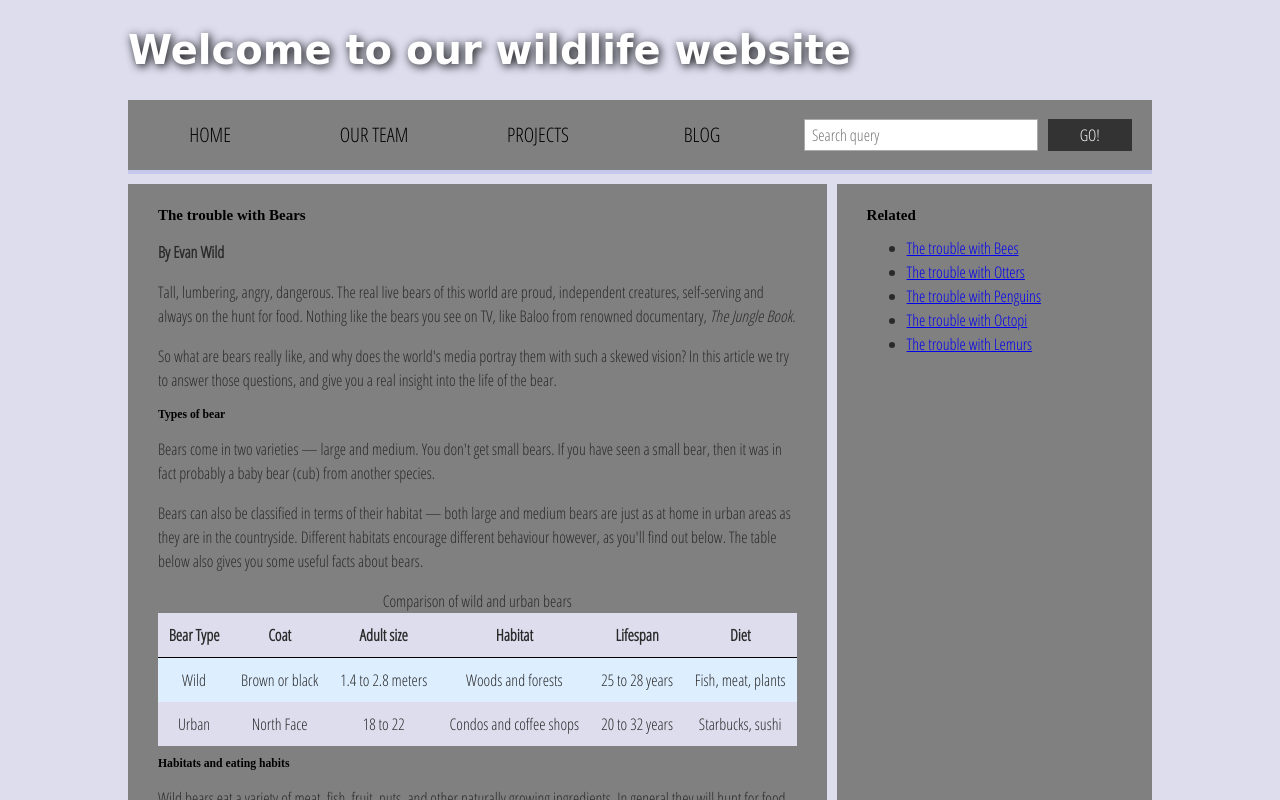
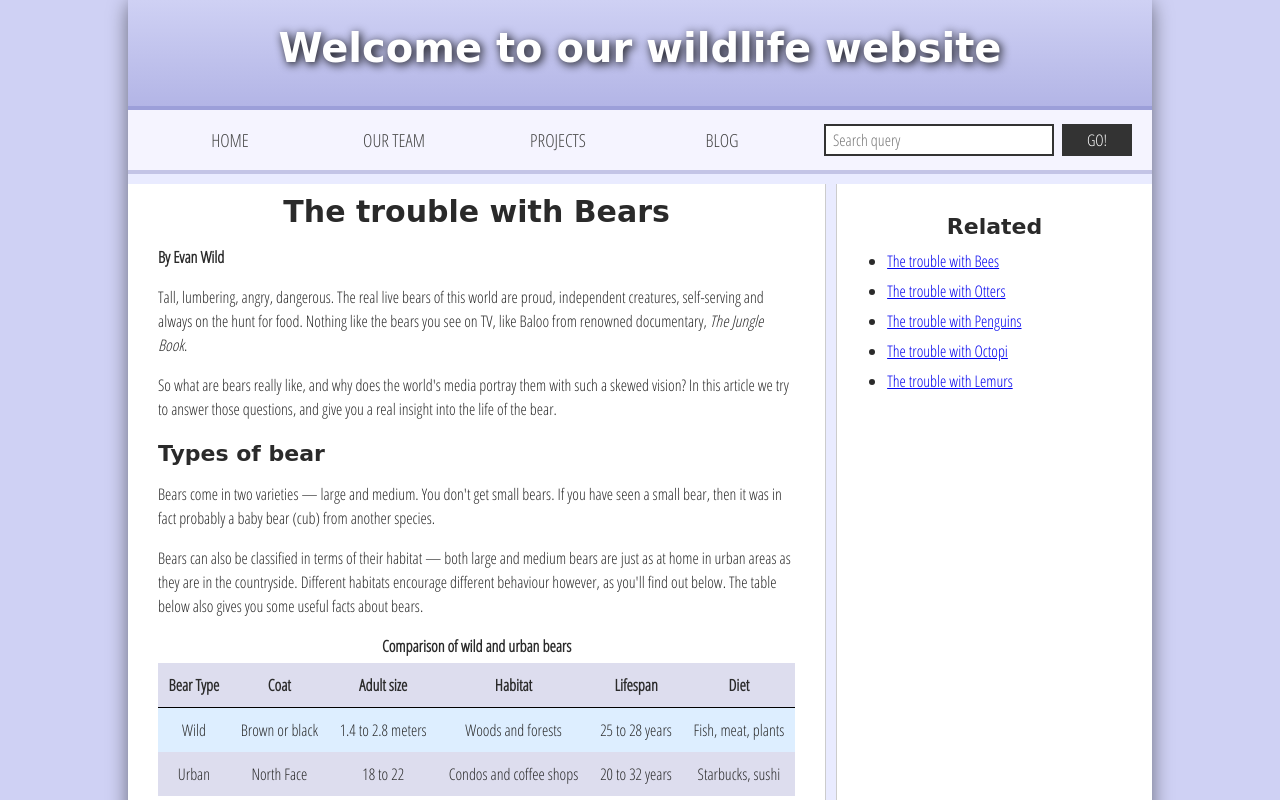
Before and after one commit to kaksdkasdk/kaksdkasdk.github.io, a plain HTML site: page lab5/index.html in a window 1280 px wide. Shown: the top 800 px of the page. Drawn offline with Linux system fonts and the light colour scheme; a web font is replaced by a local one.

Commit message:
Update style.css

```diff
--- a/lab5/style.css
+++ b/lab5/style.css
@@ -1,22 +1,34 @@
-/* || General setup */
+/* ===========================
+   General setup
+   =========================== */
 
-html, body {
+html,
+body {
   margin: 0;
   padding: 0;
 }
 
 html {
   font-size: 10px;
-  background-color: #dde;
+  background-color: #cfd1f4; /* outer purple */
 }
-div[class="nav"] {
-  height: 60px;
-  background-color: #ffffff;
-  border-bottom: 4px solid #c5c7ec;
-  display: flex;
-  align-items: center;
-  padding: 0 2rem;
+
+body {
+  width: 80%;
+  min-width: 1024px;
+  margin: 0 auto;
+  background-color: #e9ebff; /* inner panel */
+  box-shadow: 0 0 20px rgba(0, 0, 0, 0.5);
+  font-family: "Open Sans Condensed", sans-serif;
+  border-radius: 15px;
+  overflow-x: hidden;
+  overflow-y: auto;
 }
+
+/* ===========================
+   Accessibility helpers
+   =========================== */
+
 .skip-link {
   position: absolute;
   left: -9999px;
@@ -42,13 +54,14 @@ div[class="nav"] {
   white-space: nowrap;
   border: 0;
 }
+
 /* Stronger borders for active controls */
 .search input[type="search"],
 .comment-form input[type="text"] {
-  border: 2px solid #333;   /* dark border vs light background */
+  border: 2px solid #333; /* dark border vs light background */
 }
 
-/* Very clear focus outline for keyboard users */
+/* Clear focus outline for keyboard users */
 a:focus,
 input:focus,
 button:focus {
@@ -56,29 +69,69 @@ button:focus {
   outline-offset: 2px;
 }
 
-.comment-form .flex-pair {
-  display: flex;
-  padding: 0 3rem 1rem;
+/* ===========================
+   Typography
+   =========================== */
+
+p,
+li,
+label,
+input,
+table {
+  font-size: 1.6rem;
+  line-height: 1.5;
+  color: #2a2a2a;
 }
 
-.comment-form label {
-  align-self: center;
-  flex: 2;
-  text-align: right;
-  padding-right: 1rem;
-}
-
-.comment-form input[type="text"] {
-  flex: 6;
+h1,
+h2,
+h3 {
+  margin: 0;
+  font-family: "Sonsie One", cursive;
+  color: #2a2a2a;
 }
 
 .header h1 {
-  font-family: "Sonsie One", cursive;
   font-size: 4rem;
   color: #ffffff;
   text-shadow: 2px 2px 10px #000;
 }
 
+article h2 {
+  font-size: 3rem;
+  text-align: center;
+  margin-bottom: 1.5rem;
+}
+
+article h3,
+.secondary h2 {
+  font-size: 2.2rem;
+  margin: 2rem 0 1rem;
+}
+
+/* ===========================
+   Header
+   =========================== */
+
+.header {
+  background: linear-gradient(to bottom, #cfd1f4, #b3b5e6);
+  text-align: center;
+  padding: 25px 0 35px;
+  border-bottom: 4px solid #9c9fd9;
+}
+
+/* ===========================
+   Navigation
+   =========================== */
+
+div[class="nav"] {
+  height: 60px;
+  background-color: #f5f4ff; /* light strip */
+  border-bottom: 4px solid #c3c4e6;
+  display: flex;
+  align-items: center;
+  padding: 0 2rem;
+}
 
 /* left side: menu list */
 
@@ -87,11 +140,11 @@ div[class="nav"] ul {
   padding: 0;
   list-style: none;
   display: flex;
-  flex: 2;              /* takes most of the width */
+  flex: 2; /* takes most of the width */
 }
 
 div[class="nav"] li {
-  flex: 1;              /* equal spacing */
+  flex: 1; /* equal spacing */
   text-align: center;
 }
 
@@ -102,7 +155,7 @@ div[class="nav"] a {
   text-transform: uppercase;
   text-decoration: none;
   color: #444;
-  line-height: 60px;    /* vertically center in bar */
+  line-height: 60px; /* vertically center in bar */
 }
 
 /* right side: search box + button */
@@ -125,9 +178,9 @@ div[class="nav"] .search {
 /* long white search box */
 
 .search input[type="search"] {
-  flex: 0 0 230px;      /* width of text box */
+  flex: 0 0 230px; /* width of text box */
   padding: 0 0.7rem;
-  border: 1px solid #aaa;
+  background-color: #fff;
 }
 
 /* dark “Go!” button */
@@ -141,140 +194,71 @@ div[class="nav"] .search {
   text-transform: uppercase;
   cursor: pointer;
 }
-body {
-  width: 80%;
-  min-width: 1024px;
-  margin: 0 auto;
+
+/* ===========================
+   Main layout
+   =========================== */
+
+main {
+  display: flex;
+  margin-top: 10px;
 }
 
-/* || typography */
-
-font[size="7"], font[size="6"], font[size="5"] {
-  font-family: 'Sonsie One', cursive;
-  color: #2a2a2a;
-}
-
-p, input, li, table, label {
-  font-family: 'Open Sans Condensed', sans-serif;
-  color: #2a2a2a;
-}
-
-font[size="7"] {
-  font-size: 4rem;
-  text-align: center;
-  color: white;
-  text-shadow: 2px 2px 10px black;
-}
-
-font[size="6"] {
-  font-size: 3rem;
-  text-align: center;
-}
-
-font[size="5"] {
-  font-size: 2.2rem;
-}
-
-p, li, table {
-  font-size: 1.6rem;
-  line-height: 1.5;
-}
-
-/* || header layout */
-
-div[class="nav"], article, footer, .secondary {
-  background-color: grey;
-}
-
-article, footer, .secondary {
+article,
+.secondary,
+footer {
+  background-color: #ffffff;
   padding: 10px 30px;
 }
 
 article {
+  flex: 5;
   margin-right: 10px;
-}
-
-div[class="nav"] {
-  height: 50px;
-  background-color: ff80ff;
-  display: flex;
-  padding: 1% 0;
-  margin-bottom: 10px;
-}
-
-div[class="nav"] ul {
-  padding: 0;
-  list-style-type: none;
-  flex: 2;
-  display: flex;
-}
-
-div[class="nav"] li {
-  display: inline;
-  text-align: center;
-  flex: 1;
-}
-
-div[class="nav"] a {
-  display: inline-block;
-  font-size: 2rem;
-  text-transform: uppercase;
-  text-decoration: none;
-  color: black;
-}
-
-div[class="nav"] .search {
-  flex: 1;
-  display: flex;
-  align-items: center;
-  height: 100%;
-  padding: 0 2em;
-}
-
-.search input {
-  font-size: 1.6rem;
-  height: 32px;
-}
-
-.search input[type="search"] {
-  flex: 3;
-}
-
-.search input[type="submit"] {
-  flex: 1;
-  margin-left: 1rem;
-  background: #333;
-  border: 0;
-  color: white;
-}
-
-/* || main layout */
-
-main {
-  display: flex;
-}
-
-article {
-  flex: 5;
+  border-right: 1px solid #cccccc;
 }
 
 .secondary {
   flex: 2;
+  border-left: 1px solid #cccccc;
+}
+
+.secondary h2 {
+  text-align: center;
+  margin-bottom: 1rem;
+}
+
+.secondary ul {
+  padding-left: 2rem;
+}
+
+.secondary li {
+  margin-bottom: 0.6rem;
 }
 
 footer {
   margin-top: 10px;
+  text-align: center;
 }
 
-/* Table styling */
+/* ===========================
+   Tables
+   =========================== */
 
 table {
   width: 100%;
   background-color: #dde;
   border-collapse: collapse;
+  margin-bottom: 1.5rem;
 }
 
-th, td {
+caption {
+  caption-side: top;
+  font-weight: bold;
+  margin-bottom: 0.5rem;
+}
+
+th,
+td {
   padding: 10px;
 }
 
@@ -290,35 +274,47 @@ tbody tr:nth-child(odd) {
   background-color: #def;
 }
 
-/* styling content images and audio */
+/* ===========================
+   Images & audio
+   =========================== */
 
-img, audio {
+img,
+audio {
   display: block;
-  margin: 0 auto;
+  margin: 0.5rem auto 1.5rem;
 }
 
 audio {
   width: 500px;
 }
 
-/* Comments styling */
+/* ===========================
+   Comments section
+   =========================== */
 
 .comments {
   background-color: #def;
   padding: 10px;
+  margin-top: 2rem;
 }
 
 .show-hide {
   cursor: pointer;
+  text-align: center;
+  width: 150px;
+  margin: 0 auto 1rem;
+  background: #333;
+  color: #ffffff;
+  line-height: 32px;
 }
 
-.comments font[size="6"] {
+.comments h3 {
+  font-family: "Sonsie One", cursive;
   font-size: 2rem;
+  margin: 1rem 0;
 }
 
-.comments font[size="6"]:nth-of-type(2) {
-  margin-bottom: 0;
-}
+/* comment form */
 
 .comment-form {
   margin-bottom: 3rem;
@@ -333,42 +329,37 @@ audio {
   align-self: center;
   flex: 2;
   text-align: right;
+  padding-right: 1rem;
 }
 
-.comment-form input {
-  margin-left: 1rem;
+.comment-form input[type="text"] {
   flex: 6;
-}
-
-.show-hide {
-  text-align: center;
-  width: 150px;
-}
-
-.comment-form input, .comment-form label, .show-hide {
   font-size: 1.6rem;
   line-height: 32px;
-}
-
-.comment-form input[type="submit"], .show-hide {
-  background: #333;
-  border: 0;
-  color: white;
 }
 
 .comment-form input[type="submit"] {
   width: 30%;
   display: block;
   margin: 0 auto;
+  background: #333;
+  color: #ffffff;
+  border: 0;
+  cursor: pointer;
+  line-height: 32px;
 }
+
+/* comment list */
 
 .comment-container {
   margin-top: 0;
+  padding-left: 0;
 }
 
 .comment-container li {
   list-style-type: none;
   display: flex;
+  margin-bottom: 1rem;
 }
 
 .comment-container li p:nth-child(1) {
```
